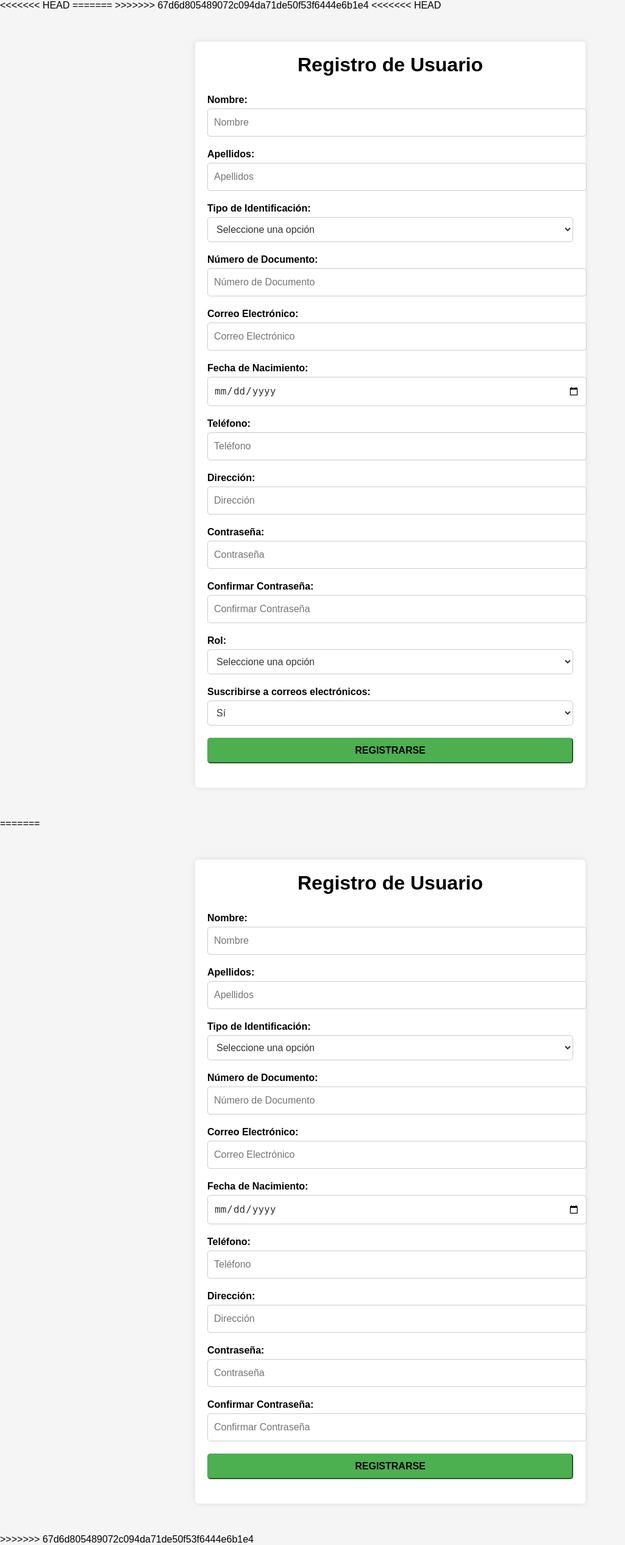
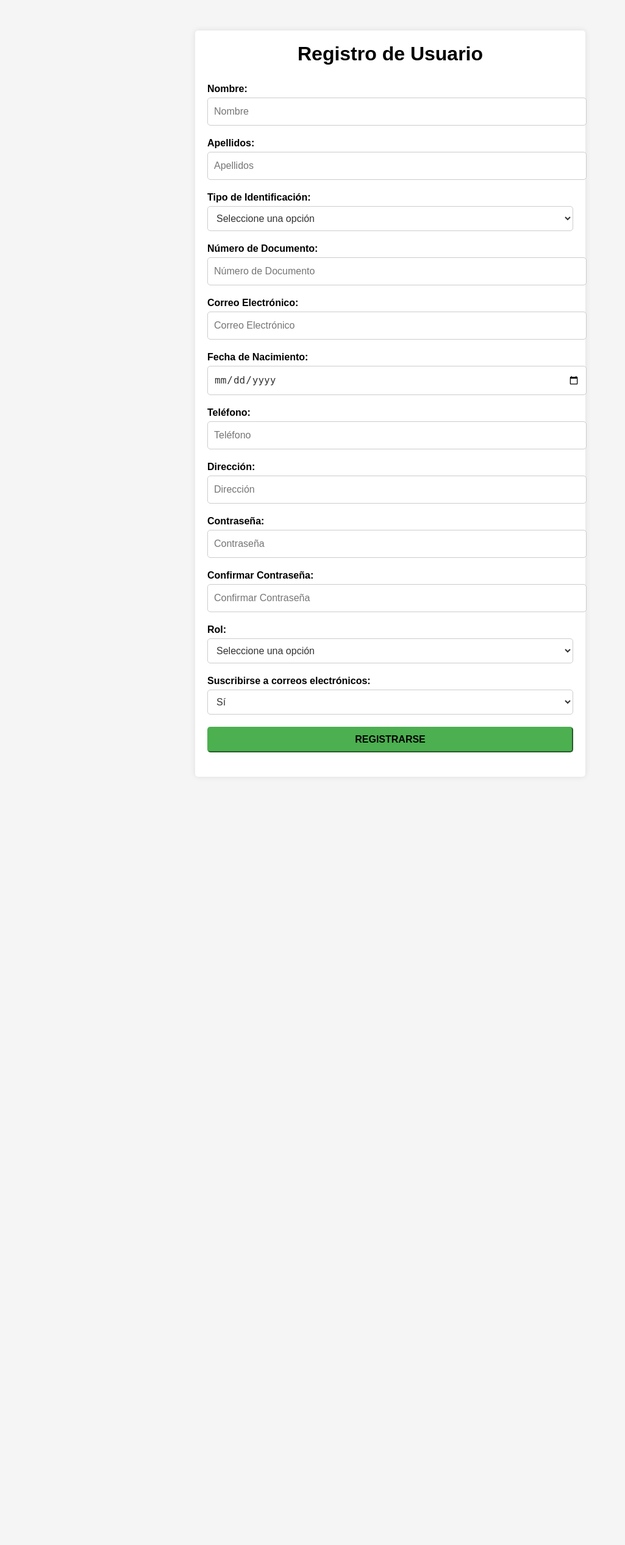
Before and after one commit to TYudy/Aglaia, a Flask app: page /regtemp in a window 1280 px wide. Shown: the whole page at 61% size, without its empty margins (0-1025 px from the left). After the commit the page ends 1234 px from the top, so only its background shows below. Run offline with Flask 3, Linux system fonts and the light colour scheme.

Commit message:
arreglado

```diff
--- a/app/Templates/General/registro.html
+++ b/app/Templates/General/registro.html
@@ -1,15 +1,10 @@
 <!DOCTYPE html>
 <html lang="en">
-<<<<<<< HEAD
 <head>
-=======
-  <head>
->>>>>>> 67d6d805489072c094da71de50f53f6444e6b1e4
     <meta charset="UTF-8">
     <meta name="viewport" content="width=device-width, initial-scale=1.0">
     <title>Registro de Usuario</title>
     <link rel="stylesheet" href="{{ url_for('static', filename='css/General/registro.css') }}">
-<<<<<<< HEAD
 </head>
 <body>
 <div class="container">
@@ -110,85 +105,3 @@
 </div>
 </body>
 </html>
-=======
-  </head>
-  <body>
-    <div class="container">
-      <h1 class="text-center">Registro de Usuario</h1>
-      <form>
-        <div class="form-group row">
-          <label for="name" class="col-sm-2 col-form-label">Nombre:</label>
-          <div class="col-sm-10">
-            <input type="text" class="form-control" id="name" placeholder="Nombre">
-          </div>
-        </div>
-        <div class="form-group row">
-          <label for="last_name" class="col-sm-2 col-form-label">Apellidos:</label>
-          <div class="col-sm-10">
-            <input type="text" class="form-control" id="last_name" placeholder="Apellidos">
-          </div>
-        </div>
-        <div class="form-group row">
-          <label for="document_type" class="col-sm-2 col-form-label">Tipo de Identificación:</label>
-          <div class="col-sm-10">
-            <select class="form-control" id="document_type">
-              <option value="">Seleccione una opción</option>
-              <option value="cc">Cédula de Ciudadanía</option>
-              <option value="ce">Cédula de Extranjería</option>
-              <option value="ti">Tarjeta de Identidad</option>
-            </select>
-          </div>
-        </div>
-        <div class="form-group row">
-          <label for="document_number" class="col-sm-2 col-form-label">Número de Documento:</label>
-          <div class="col-sm-10">
-            <input type="text" class="form-control" id="document_number" placeholder="Número de Documento">
-          </div>
-        </div>
-        <div class="form-group row">
-          <label for="email" class="col-sm-2 col-form-label">Correo Electrónico:</label>
-          <div class="col-sm-10">
-            <input type="email" class="form-control" id="email" placeholder="Correo Electrónico">
-          </div>
-        </div>
-        <div class="form-group row">
-          <label for="birth_date" class="col-sm-2 col-form-label">Fecha de Nacimiento:</label>
-          <div class="col-sm-10">
-            <input type="date" class="form-control" id="birth_date" placeholder="Fecha de Nacimiento">
-          </div>
-        </div>
-        <div class="form-group row">
-          <label for="phone" class="col-sm-2 col-form-label">Teléfono:</label>
-          <div class="col-sm-10">
-            <input type="tel" class="form-control" id="phone" placeholder="Teléfono">
-          </div>
-        </div>
-        <div class="form-group row">
-          <label for="address" class="col-sm-2 col-form-label">Dirección:</label>
-          <div class="col-sm-10">
-            <input type="text" class="form-control" id="address" placeholder="Dirección">
-          </div>
-        </div>
-        <div class="form-group row">
-          <label for="password" class="col-sm-2 col-form-label">Contraseña:</label>
-          <div class="col-sm-10">
-            <input type="password" class="form-control" id="password" placeholder="Contraseña">
-          </div>
-        </div>
-        <div class="form-group row">
-          <label for="confirm_password" class="col-sm-2 col-form-label">Confirmar Contraseña:</label>
-          <div class="col-sm-10">
-            <input type="password" class="form-control" id="confirm_password" placeholder="Confirmar Contraseña">
-          </div>
-        </div>
-        <div class="form-group row">
-          <div class="col-sm-10 offset-sm-2">
-            <button type="submit" class="btn btn-primary">Registrarse</button>
-          </div>
-        </div>
-      </form>
-    </div>
-  </body>
-</html>
-
->>>>>>> 67d6d805489072c094da71de50f53f6444e6b1e4
--- a/app/Templates/Patrocinador/IndexPatro.html
+++ b/app/Templates/Patrocinador/IndexPatro.html
@@ -5,7 +5,7 @@
   <meta name="viewport" content="width=device-width, initial-scale=1">
 
   <title>AGLAIA</title>
-  <link rel="stylesheet" type="text/css" href="/app/Static/css/main.css">
+  <link rel="stylesheet" type="text/css" href="{{ url_for('static', filename='css/Patrocinador/IndexPatro.css') }}" >
   <link rel="stylesheet" type="text/css" href="https://maxcdn.bootstrapcdn.com/font-awesome/4.7.0/css/font-awesome.min.css">
 </head>
 <body>
--- a/app/Templates/index.html
+++ b/app/Templates/index.html
@@ -97,13 +97,9 @@
     </div>
     <script src="/main.js"></script>
     <script>
-
         window.onload = function() {
-
-            var home= document.getElementById("#Home");
-
+            var home= document.getElementById("Home");
             if (home) {
-
                 home.scrollIntoView();
             }
         };
--- a/app/app.py
+++ b/app/app.py
@@ -71,11 +71,6 @@ def ejecutar_tareas_programadas():
         schedule.run_pending()
         time.sleep(1)
 
-if __name__ == '__main__':
-    # Ejecutar las tareas programadas en un hilo aparte
-    import threading
-    t = threading.Thread(target=ejecutar_tareas_programadas)
-    t.start()
 
     # Ejecutar la aplicación Flask
     app.run(debug=True)
@@ -175,7 +170,7 @@ def iniciar_sesion():
 
 @app.route('/error_inicio_sesion')
 def error_inicio_sesion():
-    return render_template('error_inicio_sesion.html')
+    return render_template('Login.html')
 
 @app.route("/autocomplete")
 def autocomplete():
@@ -204,5 +199,16 @@ def IndexEmp():
 def IndexPatro():
     return render_template('Patrocinador/IndexPatro.html')
 
+
+# @app.route('/Bot')
+# def Chat_bot():
+#     return render_template('General/chatbot.html')
+
+
+
 if __name__ == '__main__':
-    app.run(debug=True)
+    # Ejecutar las tareas programadas en un hilo aparte
+    import threading
+    t = threading.Thread(target=ejecutar_tareas_programadas)
+    t.start()
+    app.run(debug=True, port=5000)
```
Also changed, not shown: app/Templates/General/Login.html (+0 -23 lines), app/Templates/General/chatbot.html (renamed from app/Templates/General/cahtbot.html).
